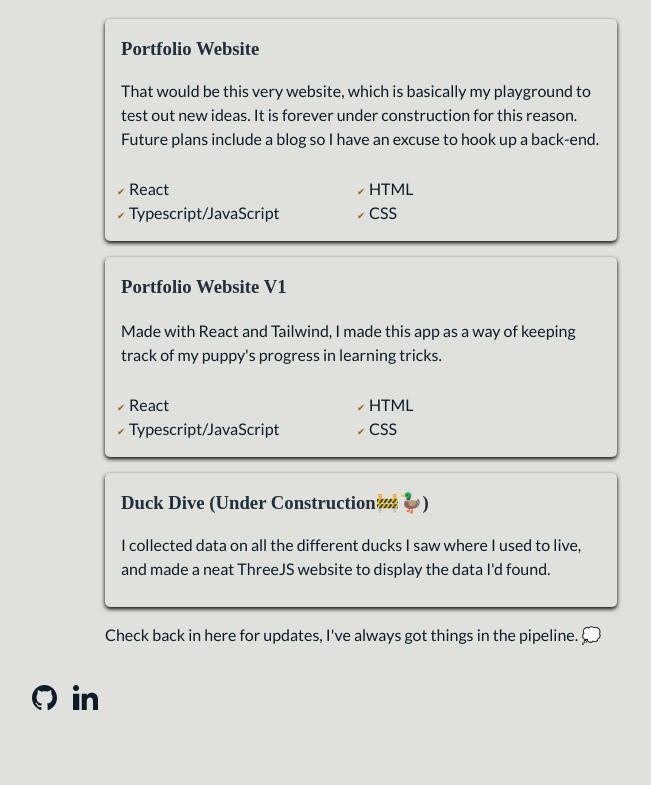
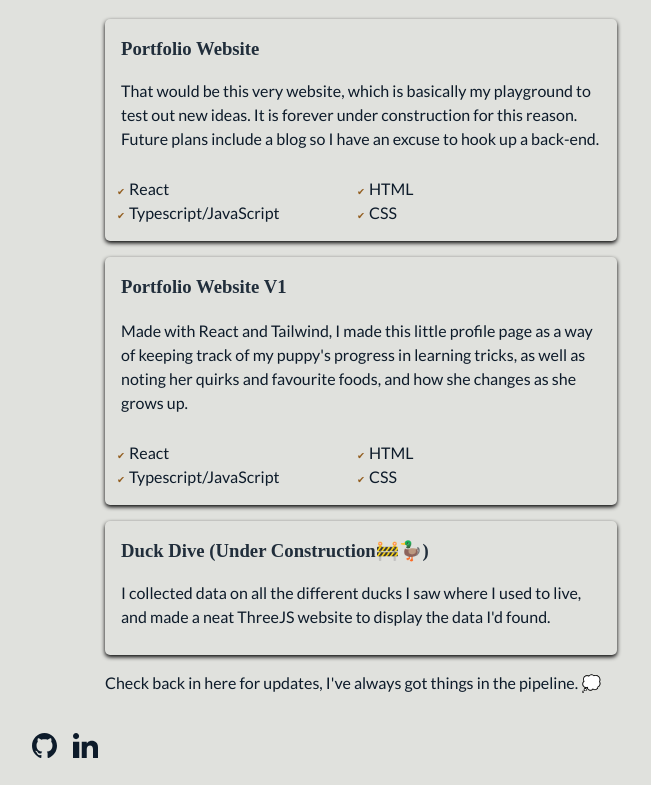
Before and after one commit to hunteradams-dev/hunter-adams-portfolio, a React (Vite) app: page / in a window 1280 px wide. Shown: the part 753-1538 px from the top of the page, without its empty margins (575-1226 px from the left). Before the commit the page ends 1490 px from the top, so only its background shows below. Built offline with nearby package versions, Linux system fonts and the light colour scheme; a web font is replaced by a local one.

Commit message:
project and link updates

```diff
--- a/src/components/projects.tsx
+++ b/src/components/projects.tsx
@@ -23,10 +23,14 @@ export const ProjectsSection = () => {
           </BulletContainer>
         </CardContainer>
         <CardContainer>
-          <StyledLink href="https://hunteradamsdev-portfolio.netlify.app/" target="_blank"><h3>Portfolio Website V1</h3></StyledLink>
+          <StyledLink href="https://naviadams.netlify.app/" target="_blank">
+            <h3>Portfolio Website V1</h3>
+          </StyledLink>
           <p>
-            Made with React and Tailwind, I made this app as a way of keeping track
-            of my puppy's progress in learning tricks.
+            Made with React and Tailwind, I made this little profile page as a
+            way of keeping track of my puppy's progress in learning tricks, as
+            well as noting her quirks and favourite foods, and how she changes
+            as she grows up.
           </p>
           <BulletContainer>
             <TechStackColumn items={itemsColOne} />
```
